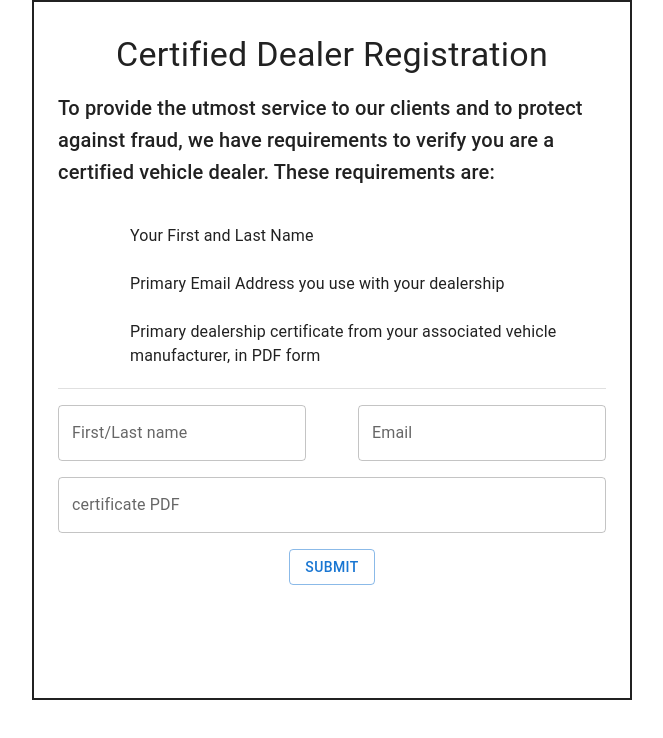
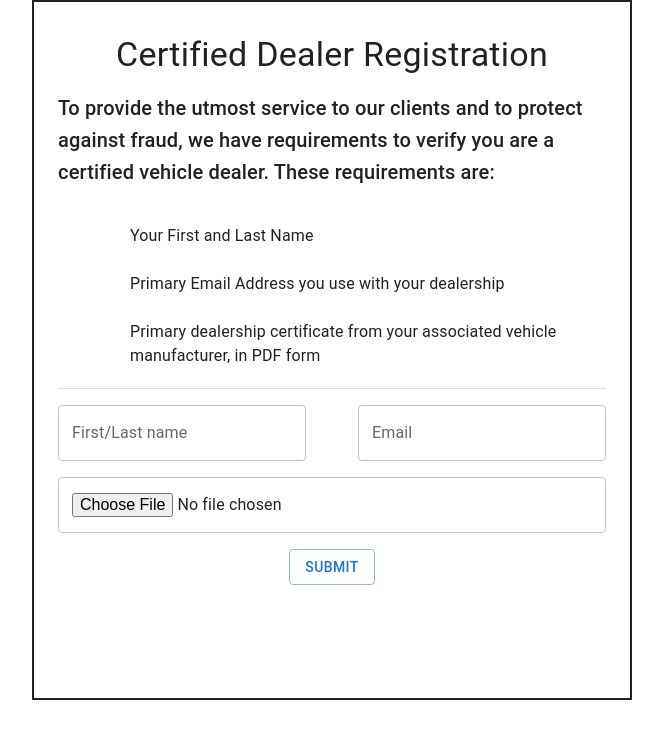
Before and after one commit to jrapich/sign-on-component, a React (Vite) app: page / in a window 1280 px wide. Shown: the top 738 px of the page, without its empty margins (32-695 px from the left). Built offline with nearby package versions, Linux system fonts and the light colour scheme.

Commit message:
pdf field input to type:file

```diff
--- a/src/pages/SignUp.jsx
+++ b/src/pages/SignUp.jsx
@@ -123,7 +123,7 @@ export default function SignUp() {
               <TextField label={"Email"} inputRef={emailRef} />
             </Box>
             <Box>
-              <TextField label={"certificate PDF"} inputRef={pdfRef} fullWidth />
+              <TextField inputRef={pdfRef} type="file" fullWidth />
             </Box>
           </Box>
           <Box sx={flexCenter}>
```
